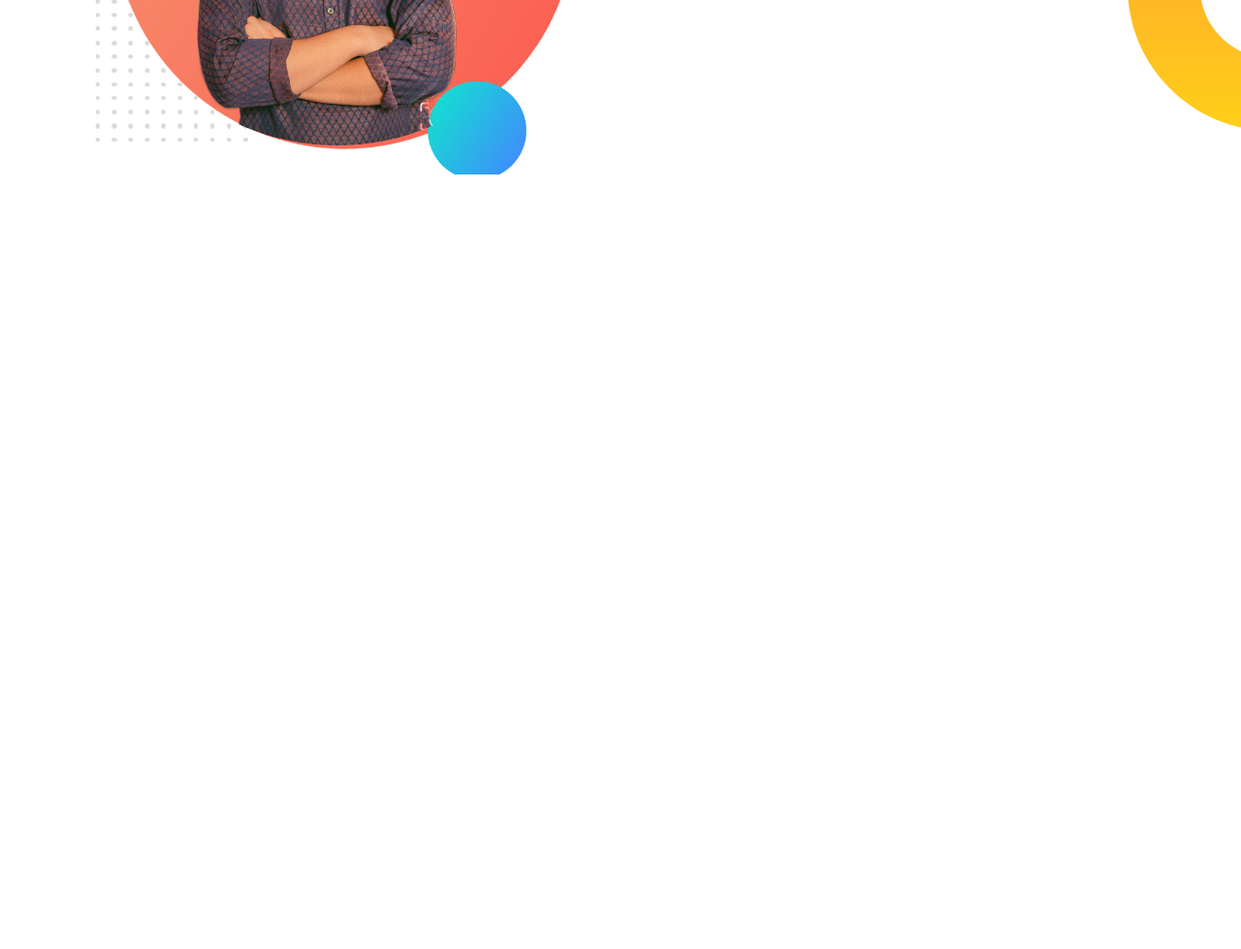
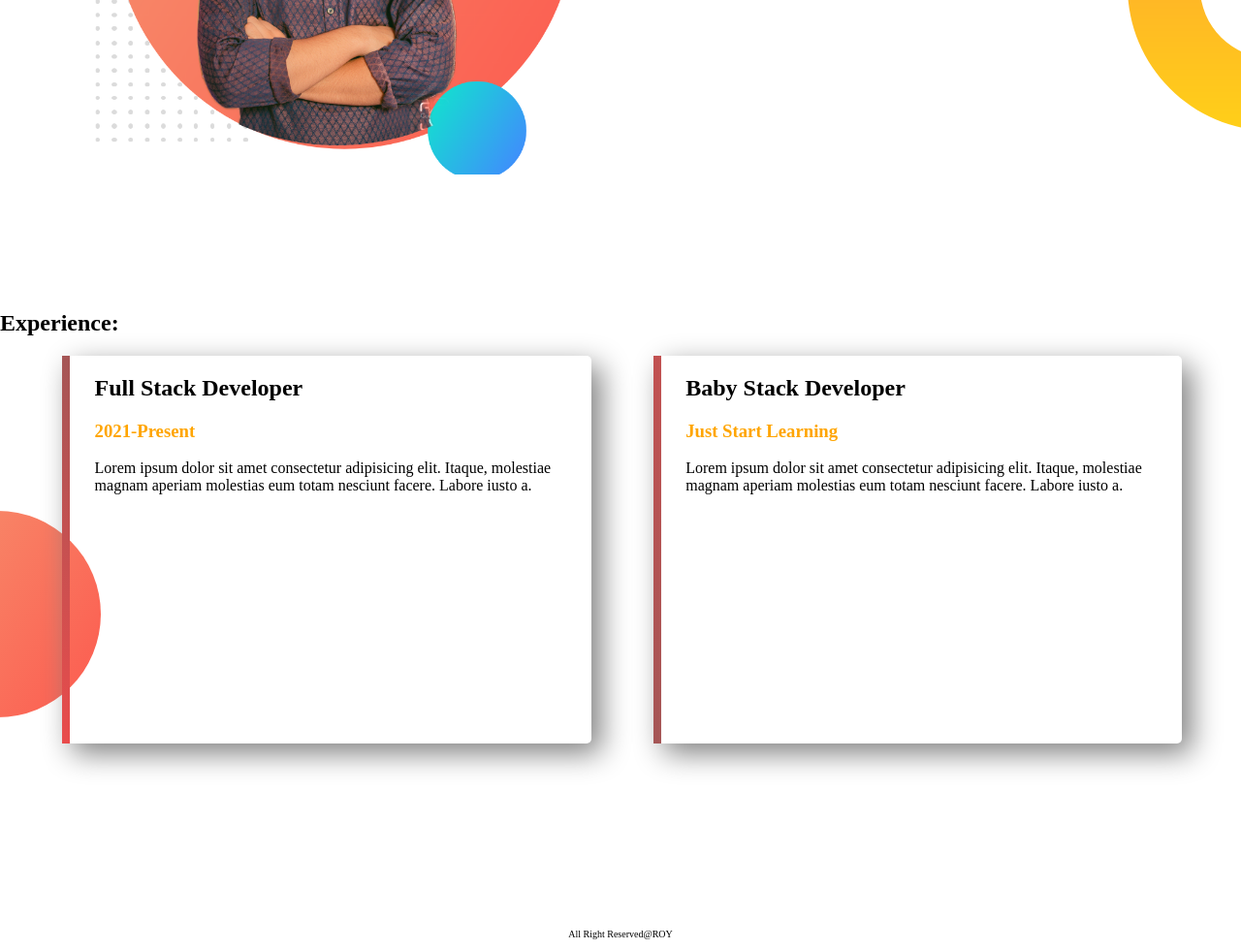
Before and after one commit to ayan-666/Module_4, a plain HTML site: page index.html in a window 1280 px wide. Shown: the part 956-1935 px from the top of the page at 97% size. Before the commit the page ends 1256 px from the top, so only its background shows below. Drawn offline with Linux system fonts and the light colour scheme; a web font is replaced by a local one.

Commit message:
Done all

```diff
--- a/css/style.css
+++ b/css/style.css
@@ -38,3 +38,27 @@ section{
     background-repeat: no-repeat;
     background-position: right;
 }
+.single-exp{
+    box-shadow: 10px 10px 30px gray;
+    border-radius: 5px;
+    height: 80%;
+}
+.experience-area{
+    background-image: url("../images/exp-bg.png");
+    background-repeat: no-repeat;
+    background-position: left;
+}
+#full-stack{
+    border-left: 8px solid;
+    border-image: linear-gradient(180deg,rgb(165, 86, 86),rgb(233, 75, 75));
+    border-image-slice: 1;
+}
+#baby{
+    border-left: 8px solid;
+    border-image: linear-gradient(45deg,rgb(165, 86, 86),rgb(233, 75, 75));
+    border-image-slice: 1;
+}
+footer p{
+    text-align: center;
+    font-size: 10px;
+}
--- a/index.html
+++ b/index.html
@@ -35,6 +35,22 @@
             <a href="" class="link-button">Download CV</a>
         </div>
     </section>
+    <section class="experience-area">
+        <h2>Experience:</h2>
+        <div class="half-width single-exp" id="full-stack">
+            <h2>Full Stack Developer</h2>
+            <h3 class="name_highlight">2021-Present</h3>
+            <p>Lorem ipsum dolor sit amet consectetur adipisicing elit. Itaque, molestiae magnam aperiam molestias eum totam nesciunt facere. Labore iusto a.</p>
+        </div>
+        <div class="half-width single-exp" id="baby">
+            <h2>Baby Stack Developer</h2>
+            <h3 class="name_highlight">Just Start Learning</h3>
+            <p>Lorem ipsum dolor sit amet consectetur adipisicing elit. Itaque, molestiae magnam aperiam molestias eum totam nesciunt facere. Labore iusto a.</p>
+        </div>
+    </section>
+    <footer>
+        <p>All Right Reserved@ROY</p>
+    </footer>
 
 </body>
 </html>
```
